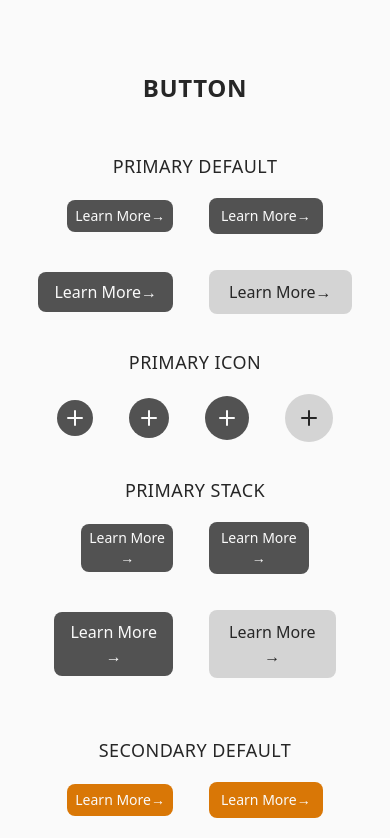
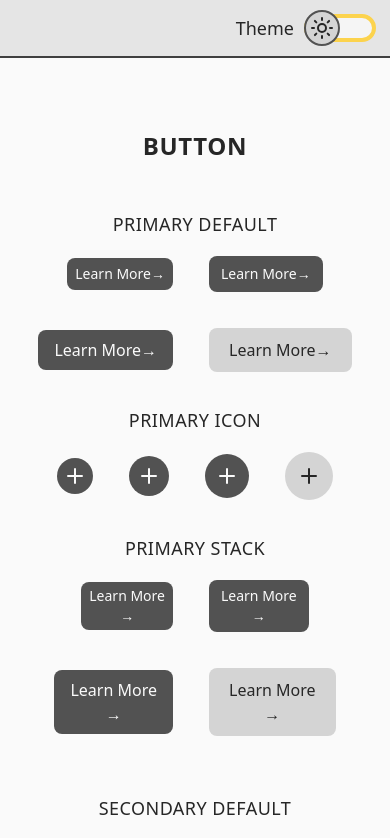
Before and after one commit to JoG655/KanbanBoard, a React (Vite) app: page / in a window 390 px wide. Shown: the top 838 px of the page. Built offline with nearby package versions, Linux system fonts and the light colour scheme.

Commit message:
Zustand and theme

```diff
--- a/package.json
+++ b/package.json
@@ -14,7 +14,8 @@
     "lucide-react": "^0.372.0",
     "react": "^18.2.0",
     "react-dom": "^18.2.0",
-    "tailwind-merge": "^2.2.2"
+    "tailwind-merge": "^2.2.2",
+    "zustand": "^4.5.2"
   },
   "devDependencies": {
     "@types/dom-view-transitions": "^1.0.4",
--- a/src/App.tsx
+++ b/src/App.tsx
@@ -1,8 +1,10 @@
 import { Bonus } from "./layouts/Bonus/Bonus";
+import { Navigation } from "./layouts/Navigation";
 
 function App() {
   return (
     <>
+      <Navigation />
       <main className="mx-auto flex min-h-dvh max-w-7xl flex-grow flex-col items-center scroll-smooth px-1 py-4 md:px-4 md:py-6">
         <Bonus />
       </main>
--- a/src/layouts/Bonus/Bonus.tsx
+++ b/src/layouts/Bonus/Bonus.tsx
@@ -10,7 +10,7 @@ export function Bonus() {
     <div className="mx-auto flex min-h-dvh max-w-5xl flex-col scroll-smooth">
       <div className="grid flex-grow grid-cols-[auto,minmax(0,1fr)] overflow-auto">
         <div className="text-center">
-          <div className="relative z-0 grid place-content-center overflow-hidden p-6 lg:p-8">
+          <div className="relative grid place-content-center overflow-hidden p-6 lg:p-8">
             <div className="mx-auto">
               <div className="mt-8 grid place-items-center gap-12">
                 <DemoButton />
--- /dev/null
+++ b/src/layouts/Navigation.tsx
@@ -0,0 +1,43 @@
+import { Moon, Sun } from "lucide-react";
+import { Switch } from "../components/Switch";
+import { useThemeStore } from "../stores/theme";
+import { useEffect } from "react";
+
+export function Navigation() {
+  const { theme, setTheme } = useThemeStore();
+
+  useEffect(() => {
+    const root = document.querySelector("#root");
+
+    if (!root) return;
+
+    switch (theme) {
+      case "light":
+        root.classList.remove("dark");
+        break;
+      case "dark":
+        root.classList.add("dark");
+        break;
+    }
+  }, [theme]);
+
+  function handleThemeChange() {
+    setTheme(theme === "dark" ? "light" : "dark");
+  }
+
+  return (
+    <nav className="sticky top-0 z-40 flex w-full items-center justify-end gap-4 border-b-2 border-primary-700 bg-primary-200 p-1 text-lg dark:border-primary-300 dark:bg-primary-700">
+      <Switch
+        styleVariant={"secondary"}
+        styleSize={"xl"}
+        styleType={"icon"}
+        checkedIcon={<Moon />}
+        uncheckedIcon={<Sun />}
+        defaultChecked={theme === "dark"}
+        onChange={handleThemeChange}
+      >
+        Theme
+      </Switch>
+    </nav>
+  );
+}
--- /dev/null
+++ b/src/stores/theme.ts
@@ -0,0 +1,23 @@
+import { create } from "zustand";
+import { devtools, persist } from "zustand/middleware";
+
+type ThemeState = "light" | "dark";
+
+type ThemeStoreProps = {
+  theme: ThemeState;
+  setTheme: (value: ThemeState) => void;
+};
+
+export const useThemeStore = create<ThemeStoreProps>()(
+  devtools(
+    persist(
+      (set) => ({
+        theme: "light",
+        setTheme: (value) => set({ theme: value }),
+      }),
+      {
+        name: "theme",
+      },
+    ),
+  ),
+);
```
Also changed, not shown: 1 other file (tests, documents, lock files or other folders).
